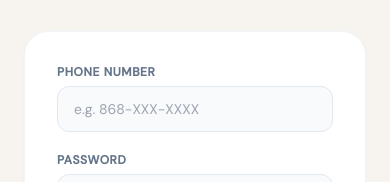
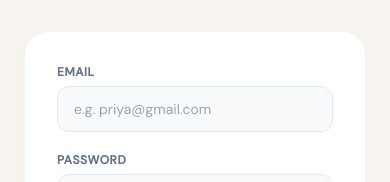
Before and after one commit to littbrian/fixittt, a React (Vite) app in the folder fixittt/: page /login in a window 390 px wide. Shown: the part 256-438 px from the top of the page. Built offline with nearby package versions, Linux system fonts and the light colour scheme; no server answers.

Commit message:
Replace phone input with email input in Login component

```diff
--- a/fixittt/src/pages/Login.jsx
+++ b/fixittt/src/pages/Login.jsx
@@ -2,14 +2,10 @@ import { useState } from "react";
 import { useNavigate } from "react-router-dom";
 import { useAuth } from "../context/AuthContext";
 
-function phoneToEmail(phone) {
-  return `${phone.replace(/\D/g, "")}@gmail.com`;
-}
-
 export default function Login() {
   const navigate = useNavigate();
   const { signIn } = useAuth();
-  const [phone, setPhone] = useState("");
+  const [email, setEmail] = useState("");
   const [password, setPassword] = useState("");
   const [error, setError] = useState(null);
   const [loading, setLoading] = useState(false);
@@ -19,11 +15,15 @@ export default function Login() {
     setError(null);
     setLoading(true);
 
-    const { error } = await signIn(phoneToEmail(phone), password);
+    const { error } = await signIn(email.trim().toLowerCase(), password);
 
     setLoading(false);
     if (error) {
-      setError("Incorrect phone number or password. Please try again.");
+      if (error.message.includes("Email not confirmed")) {
+        setError("Please confirm your email before logging in. Check your inbox.");
+      } else {
+        setError("Incorrect email or password. Please try again.");
+      }
     } else {
       navigate("/dashboard");
     }
@@ -50,12 +50,13 @@ export default function Login() {
 
             <div>
               <label className="block text-xs font-bold text-slate-500 uppercase tracking-wider mb-1.5">
-                Phone Number
+                Email
               </label>
               <input
-                value={phone}
-                onChange={(e) => { setPhone(e.target.value); setError(null); }}
-                placeholder="e.g. 868-XXX-XXXX"
+                type="email"
+                value={email}
+                onChange={(e) => { setEmail(e.target.value); setError(null); }}
+                placeholder="e.g. priya@gmail.com"
                 className={`w-full px-4 py-3 rounded-xl border text-sm focus:outline-none focus:border-gold transition-colors ${
                   error ? "border-red-400 bg-red-50" : "border-slate-200 bg-slate-50"
                 }`}
@@ -87,7 +88,7 @@ export default function Login() {
 
             <button
               type="submit"
-              disabled={loading || !phone || !password}
+              disabled={loading || !email || !password}
               className="w-full py-3.5 bg-navy text-white font-bold text-sm rounded-xl hover:bg-navy/80 transition-colors disabled:opacity-40"
             >
               {loading ? "Logging in..." : "Log In"}
```
